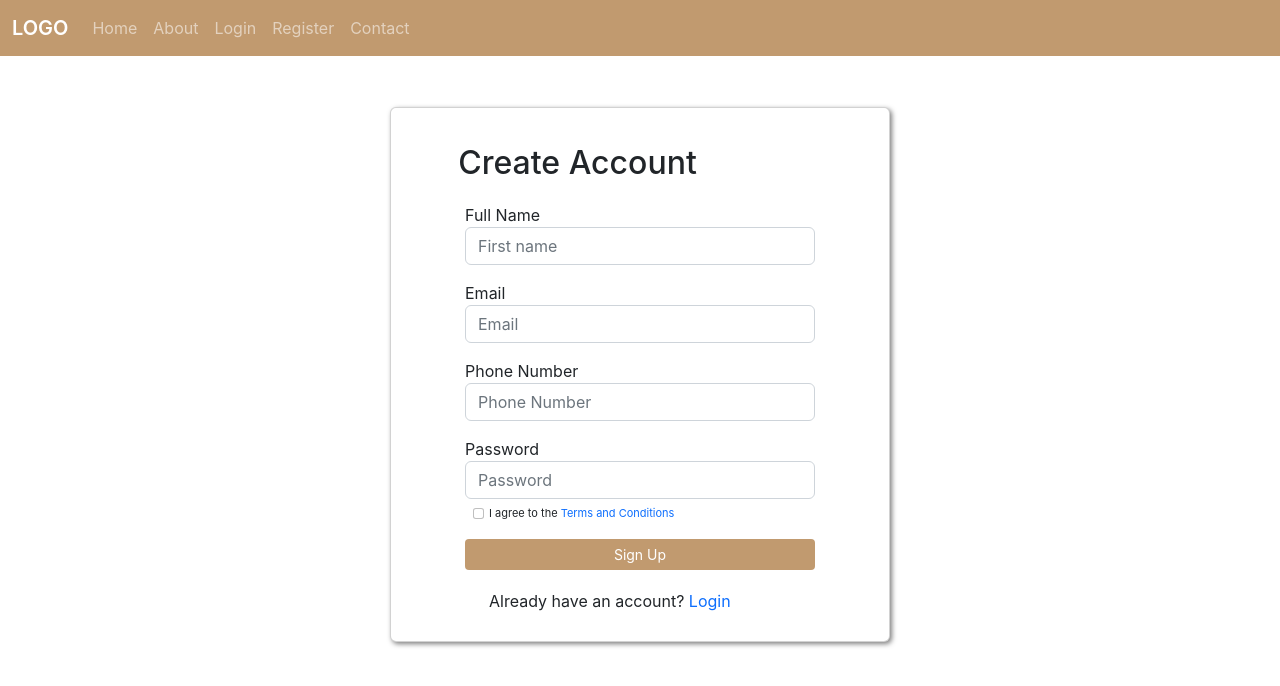
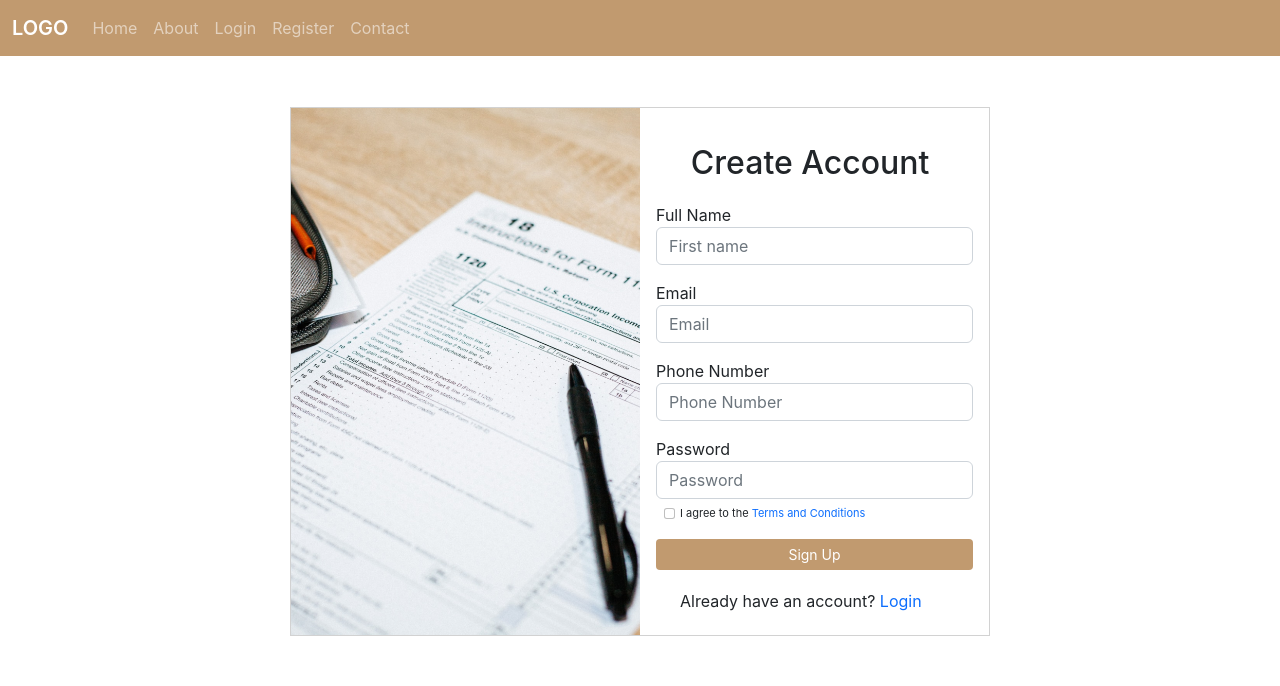
Before and after one commit to zuri-training/Team-Sardinew2, a React (Create React App) app in the folder frontend/: page /register in a window 1280 px wide. Shown: the top 686 px of the page. Built offline with nearby package versions, Linux system fonts and the light colour scheme.

Commit message:
refactor
frontend
- modified login page
- modified register page
- added assets folder

```diff
--- a/frontend/src/index.css
+++ b/frontend/src/index.css
@@ -28,21 +28,20 @@ code {
 /* LoginForm start */
 
 .container.signin-container {
-  margin-top: 6%;
+  margin-top: 4%;
 }
 
 .signin-card {
-  padding: 20px 0px 20px;
-  background: white;
-  box-shadow: 2px 2px 5px rgba(0, 0, 0, .5);
-  -webkit-box-shadow: 2px 2px 5px rgba(0, 0, 0, .5);
-  -moz-box-shadow: 2px 2px 5px rgba(0, 0, 0, .5);
-  max-width: 400px;
+  max-width: 600px;
   margin: auto;
+  border-radius: 0;
+  max-width: 700px !important;
+
 }
 
 h2.headline {
   margin-bottom: -5px;
+  margin-top: 20px;
 }
 
 p.headline {
@@ -91,6 +90,10 @@ a {
   text-decoration: none;
 }
 
+.accoumt-question {
+  margin-top: 20%;
+}
+
 
 
 /* LoginForm end */
--- a/frontend/src/pages/LoginForm.jsx
+++ b/frontend/src/pages/LoginForm.jsx
@@ -1,5 +1,6 @@
 import React from 'react';
 import { Link } from "react-router-dom";
+import logo from "../assets/images/resouces.png";
 
 
 const LoginForm = () => {
@@ -8,11 +9,15 @@ const LoginForm = () => {
       <div className="row">
         <div className="col"></div>
         <div className="col-sm-12 col-md-8">
-          <div className="card signin-card">
-            <div className="card-body">
+          <div class="card mb-3 signin-card" style={{ maxWidth: '540px' }}>
+            <div class="row g-0">
+              <div class="col-md-6">
+                <img src={logo} class="img-fluid" alt="..." style={{ height: 'auto' }} />
+              </div>
+              <div class="col-md-6">
+                <div class="card-body">
                   <h2 className="headline">Welcome Back...</h2>
                   <p className="headline">Please enter your Username and Password</p>
-              {/* form start */}
                   <form className="signin-form">
                     <div className="mb-3">
                       <label>Email</label>
@@ -26,19 +31,19 @@ const LoginForm = () => {
                     </div>
                     <button type="button" className="btn signin-btn btn-sm">Login</button>
                     <button type="button" className="btn btn-sm google-log">Sign in with Google</button>
-                <div className="form-check">
+                    <div className="form-check accoumt-question">
                       <label>Don't have an account? <Link to="/register">Sign Up</Link>
                       </label>
                     </div>
                   </form>
-              {/* form end */}
                 </div>
               </div>
-
+            </div>
+          </div>
         </div>
         <div className="col"></div>
       </div>
-    </div>
+    </div >
   );
 }
 
--- a/frontend/src/pages/NavBar.jsx
+++ b/frontend/src/pages/NavBar.jsx
@@ -17,7 +17,9 @@ function NavBar() {
                                 <a className="nav-link" href="/#">Home</a>
                             </li>
                             <li className="nav-item">
-                                <a className="nav-link" href="/#">About</a>
+                                <Link to="/#" className="nav-link">
+                                    About
+                                </Link>
                             </li>
                             <li className="nav-item">
                                 <Link to="/login" className="nav-link">
@@ -30,7 +32,7 @@ function NavBar() {
                                 </Link>
                             </li>
                             <li className="nav-item">
-                                <Link to="/contact" className="nav-link">
+                                <Link to="/#" className="nav-link">
                                     Contact
                                 </Link>
                             </li>
--- a/frontend/src/pages/Register.jsx
+++ b/frontend/src/pages/Register.jsx
@@ -1,5 +1,7 @@
 import React from 'react';
 import { Link } from "react-router-dom";
+import logo from "../assets/images/resouces.png";
+
 
 
 const Register = () => {
@@ -8,10 +10,60 @@ const Register = () => {
       <div className="row">
         <div className="col"></div>
         <div className="col-sm-12 col-md-8">
-          <div className="card signin-card register">
+          <div class="card mb-3 signin-card" style={{ maxWidth: '540px' }}>
+            <div class="row g-0">
+              <div class="col-md-6">
+                <img src={logo} class="img-fluid" alt="..." style={{ height: 'auto' }} />
+              </div>
+              <div class="col-md-6">
+                <div class="card-body">
+                  <h2 className="headline create-acct">Create Account</h2>
+                  <form className="signin-form">
+                    <div className="mb-3">
+                      <label>Full Name</label>
+                      <input type="text" className="form-control" id="firstnameInput" placeholder="First name" />
+                    </div>
+                    <div className="mb-3">
+                      <label>Email</label>
+                      <input type="email" className="form-control" id="emailInput" placeholder="Email"
+                        aria-describedby="emailHelp" />
+                    </div>
+                    <div className="mb-3">
+                      <label>Phone Number</label>
+                      <input type="tel" className="form-control" id="lastnameInput" placeholder="Phone Number" />
+                    </div>
+                    <div className="mb-3">
+                      <label>Password</label>
+                      <input type="password" className="form-control" id="passwordInput" placeholder="Password" />
+                    </div>
+                    <div className="form-check form-agree">
+                      <label className="form-check-label agreement" htmlFor="flexCheckDefault">I agree to the <a href="/#">Terms and Conditions</a>
+                        <input className="form-check-input agreement" type="checkbox" value="" id="flexCheckDefault" />
+                      </label>
+                    </div>
+                    <button type="button" className="btn signin-btn btn-sm">Sign Up</button>
+                    <div className="form-check">
+                      <label>Already have an account? <Link to="/login">Login</Link>
+                      </label>
+                    </div>
+                  </form>
+                </div>
+              </div>
+            </div>
+          </div>
+
+
+
+
+
+
+
+
+
+
+          {/* <div className="card signin-card register">
             <div className="card-body">
               <h2 className="headline create-acct">Create Account</h2>
-              {/* form start */}
               <form className="signin-form">
                 <div className="mb-3">
                   <label>Full Name</label>
@@ -41,14 +93,13 @@ const Register = () => {
                   </label>
                 </div>
               </form>
-              {/* form end */}
             </div>
-          </div>
+          </div> */}
 
-        </div>
+        </div >
         <div className="col"></div>
-      </div>
-    </div>
+      </div >
+    </div >
   );
 }
 
```
Also changed, not shown: frontend/src/assets/images/resouces.png (added). Lines whose indentation alone changed are shown as unchanged.
